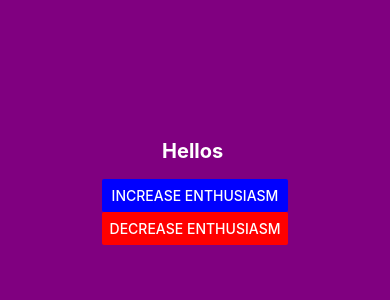
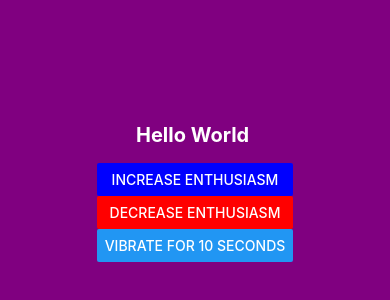
Before and after one commit to Chanwoo-Jeong/ReactNative, a React Native app: screen / in a window 390 px wide. Shown: the part 238-538 px from the top of the page. Built offline with nearby package versions, Linux system fonts and the light colour scheme.

Commit message:
[ feat ] : Vibration feat study

```diff
--- a/App.tsx
+++ b/App.tsx
@@ -1,5 +1,5 @@
 import React, { useState } from "react";
-import { View, Text, StyleSheet, Button, StatusBar } from "react-native";
+import { View, Text, StyleSheet, Button, StatusBar, Vibration } from "react-native";
 
 interface Props {
   name: string;
@@ -24,7 +24,7 @@ function App({ name, baseEnthusiasmLevel = 0 }: Props) {
   return (
     <View style={styles.container}>
       <Text style={styles.greeting}>
-        Hellos {name}
+        Hello World {name}
         {getExclamationMarks(enthusiasmLevel)}
       </Text>
       <View>
@@ -39,6 +39,11 @@ function App({ name, baseEnthusiasmLevel = 0 }: Props) {
           accessibilityLabel="decrement"
           onPress={onDecrement}
           color="red"
+        />
+        {/* Vibration Btn */}
+        <Button
+          title="Vibrate for 10 seconds"
+          onPress={() => Vibration.vibrate(10 * 100)}
         />
       </View>
       <StatusBar barStyle={"light-content"} />
```
